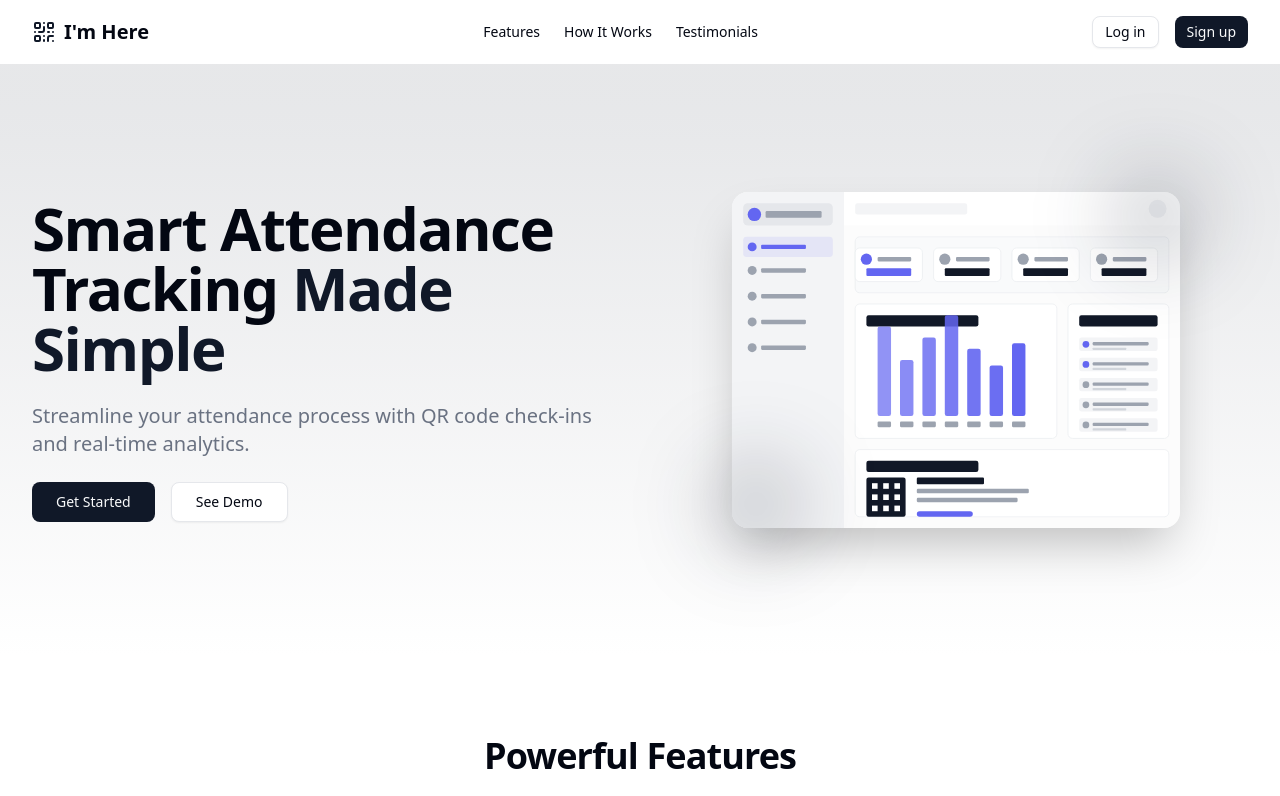
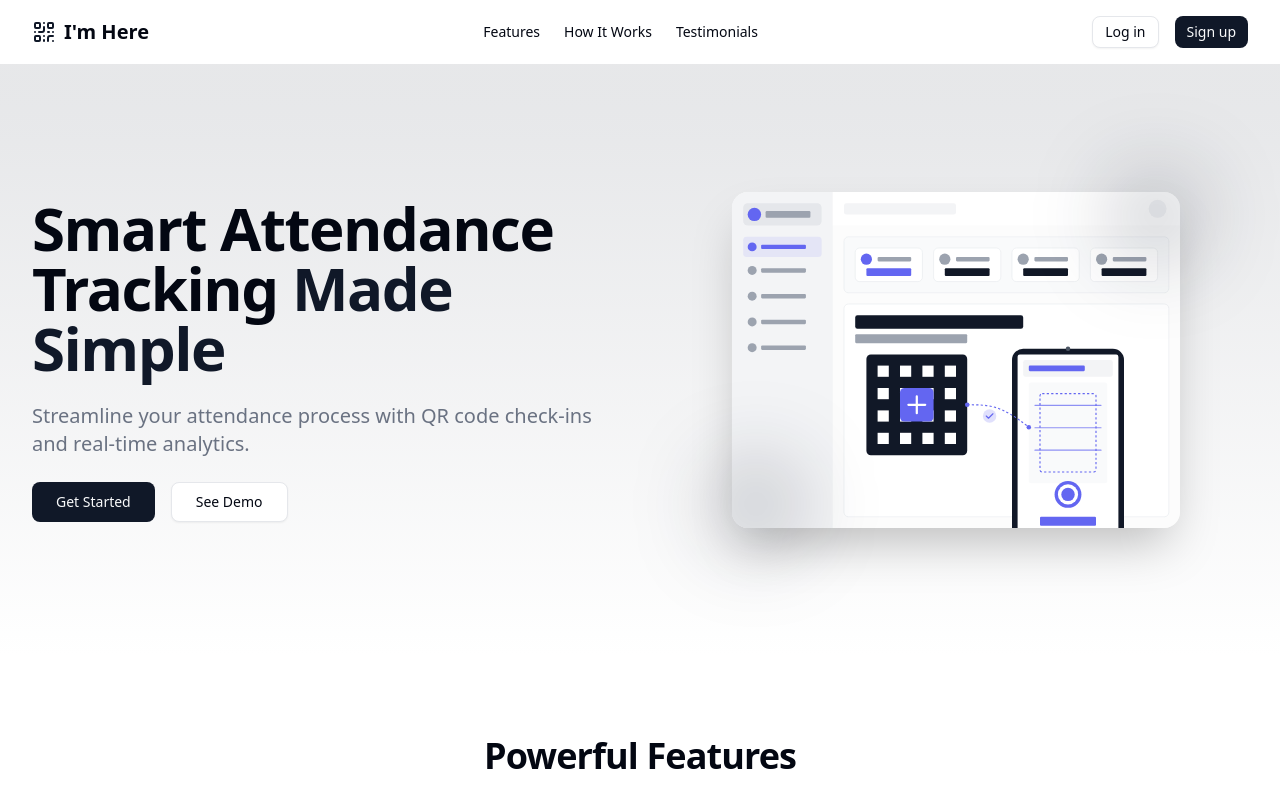
Before and after one commit to yasandu0505/i-am-here, a Next.js app: page / in a window 1280 px wide. Shown: the top 796 px of the page. Built offline with nearby package versions, Linux system fonts and the light colour scheme.

Commit message:
refactor: redesigned the svg - dahsboard preview

```diff
--- a/public/dashboard-preview.tsx
+++ b/public/dashboard-preview.tsx
@@ -14,13 +14,13 @@ export default function DashboardPreview() {
       <rect width="800" height="600" rx="12" fill="#FCFCFC" />
 
       {/* Sidebar */}
-      <rect x="0" y="0" width="200" height="600" fill="#F3F4F6" />
-      <rect x="20" y="20" width="160" height="40" rx="8" fill="#E5E7EB" />
+      <rect x="0" y="0" width="180" height="600" fill="#F3F4F6" />
+      <rect x="20" y="20" width="140" height="40" rx="8" fill="#E5E7EB" />
       <circle cx="40" cy="40" r="12" fill="#6366F1" />
-      <rect x="60" y="34" width="100" height="12" rx="2" fill="#9CA3AF" />
+      <rect x="60" y="34" width="80" height="12" rx="2" fill="#9CA3AF" />
 
       {/* Sidebar Menu Items */}
-      <rect x="20" y="80" width="160" height="36" rx="6" fill="#6366F1" opacity="0.1" />
+      <rect x="20" y="80" width="140" height="36" rx="6" fill="#6366F1" opacity="0.1" />
       <circle cx="36" cy="98" r="8" fill="#6366F1" />
       <rect x="52" y="94" width="80" height="8" rx="2" fill="#6366F1" />
 
@@ -33,12 +33,12 @@ export default function DashboardPreview() {
       ))}
 
       {/* Top Navigation */}
-      <rect x="200" y="0" width="600" height="60" fill="#FFFFFF" />
-      <rect x="220" y="20" width="200" height="20" rx="4" fill="#F3F4F6" />
+      <rect x="180" y="0" width="620" height="60" fill="#FFFFFF" />
+      <rect x="200" y="20" width="200" height="20" rx="4" fill="#F3F4F6" />
       <circle cx="760" cy="30" r="16" fill="#F3F4F6" />
 
-      {/* Main Content */}
-      <rect x="220" y="80" width="560" height="100" rx="8" fill="#F9FAFB" stroke="#E5E7EB" strokeWidth="1" />
+      {/* Main Content Area */}
+      <rect x="200" y="80" width="580" height="100" rx="8" fill="#F9FAFB" stroke="#E5E7EB" strokeWidth="1" />
 
       {/* Stats Cards */}
       {[0, 1, 2, 3].map((i) => (
@@ -59,66 +59,96 @@ export default function DashboardPreview() {
         </React.Fragment>
       ))}
 
-      {/* Attendance Chart */}
-      <rect x="220" y="200" width="360" height="240" rx="8" fill="#FFFFFF" stroke="#E5E7EB" strokeWidth="1" />
-      <rect x="240" y="220" width="200" height="20" rx="4" fill="#111827" />
-
-      {/* Chart Bars */}
-      {[0, 1, 2, 3, 4, 5, 6].map((i) => {
-        const height = [160, 100, 140, 180, 120, 90, 130][i]
-        return (
-          <React.Fragment key={i}>
-            <rect
-              x={260 + i * 40}
-              y={400 - height}
-              width="24"
-              height={height}
-              rx="4"
-              fill="#6366F1"
-              opacity={0.7 + i * 0.05}
-            />
-            <rect x={260 + i * 40} y="410" width="24" height="10" rx="2" fill="#9CA3AF" />
-          </React.Fragment>
-        )
-      })}
-
-      {/* Recent Activity */}
-      <rect x="600" y="200" width="180" height="240" rx="8" fill="#FFFFFF" stroke="#E5E7EB" strokeWidth="1" />
-      <rect x="620" y="220" width="140" height="20" rx="4" fill="#111827" />
-
-      {/* Activity Items */}
-      {[0, 1, 2, 3, 4].map((i) => (
-        <React.Fragment key={i}>
-          <rect x="620" y={260 + i * 36} width="140" height="24" rx="4" fill="#F3F4F6" />
-          <circle cx="632" cy={272 + i * 36} r="6" fill={i < 2 ? "#6366F1" : "#9CA3AF"} />
-          <rect x="644" y={268 + i * 36} width="100" height="6" rx="2" fill="#9CA3AF" />
-          <rect x="644" y={278 + i * 36} width="60" height="4" rx="1" fill="#D1D5DB" />
-        </React.Fragment>
-      ))}
-
-      {/* QR Code Section */}
-      <rect x="220" y="460" width="560" height="120" rx="8" fill="#FFFFFF" stroke="#E5E7EB" strokeWidth="1" />
-      <rect x="240" y="480" width="200" height="20" rx="4" fill="#111827" />
+      {/* Central QR Code and Mobile Phone Illustration */}
+      <rect x="200" y="200" width="580" height="380" rx="8" fill="#FFFFFF" stroke="#E5E7EB" strokeWidth="1" />
+      <rect x="220" y="220" width="300" height="24" rx="4" fill="#111827" />
+      <rect x="220" y="254" width="200" height="16" rx="2" fill="#9CA3AF" />
 
       {/* QR Code */}
-      <rect x="240" y="510" width="70" height="70" rx="4" fill="#111827" />
+      <rect x="240" y="290" width="180" height="180" rx="8" fill="#111827" />
 
-      {/* QR Code Pattern */}
-      <rect x="250" y="520" width="10" height="10" fill="#FFFFFF" />
-      <rect x="270" y="520" width="10" height="10" fill="#FFFFFF" />
-      <rect x="290" y="520" width="10" height="10" fill="#FFFFFF" />
-      <rect x="250" y="540" width="10" height="10" fill="#FFFFFF" />
-      <rect x="270" y="540" width="10" height="10" fill="#FFFFFF" />
-      <rect x="290" y="540" width="10" height="10" fill="#FFFFFF" />
-      <rect x="250" y="560" width="10" height="10" fill="#FFFFFF" />
-      <rect x="270" y="560" width="10" height="10" fill="#FFFFFF" />
-      <rect x="290" y="560" width="10" height="10" fill="#FFFFFF" />
+      {/* QR Code Pattern - Larger and more detailed */}
+      <rect x="260" y="310" width="20" height="20" fill="#FFFFFF" />
+      <rect x="300" y="310" width="20" height="20" fill="#FFFFFF" />
+      <rect x="340" y="310" width="20" height="20" fill="#FFFFFF" />
+      <rect x="380" y="310" width="20" height="20" fill="#FFFFFF" />
 
-      {/* QR Code Info */}
-      <rect x="330" y="510" width="120" height="12" rx="2" fill="#111827" />
-      <rect x="330" y="530" width="200" height="8" rx="2" fill="#9CA3AF" />
-      <rect x="330" y="546" width="180" height="8" rx="2" fill="#9CA3AF" />
-      <rect x="330" y="570" width="100" height="10" rx="5" fill="#6366F1" />
+      <rect x="260" y="350" width="20" height="20" fill="#FFFFFF" />
+      <rect x="300" y="350" width="20" height="20" fill="#FFFFFF" />
+      <rect x="340" y="350" width="20" height="20" fill="#FFFFFF" />
+      <rect x="380" y="350" width="20" height="20" fill="#FFFFFF" />
+
+      <rect x="260" y="390" width="20" height="20" fill="#FFFFFF" />
+      <rect x="300" y="390" width="20" height="20" fill="#FFFFFF" />
+      <rect x="340" y="390" width="20" height="20" fill="#FFFFFF" />
+      <rect x="380" y="390" width="20" height="20" fill="#FFFFFF" />
+
+      <rect x="260" y="430" width="20" height="20" fill="#FFFFFF" />
+      <rect x="300" y="430" width="20" height="20" fill="#FFFFFF" />
+      <rect x="340" y="430" width="20" height="20" fill="#FFFFFF" />
+      <rect x="380" y="430" width="20" height="20" fill="#FFFFFF" />
+
+      {/* QR Code Center Logo */}
+      <rect x="300" y="350" width="60" height="60" rx="8" fill="#6366F1" />
+      <path d="M330 365 L330 395 M315 380 L345 380" stroke="#FFFFFF" strokeWidth="4" strokeLinecap="round" />
+
+      {/* Mobile Phone */}
+      <rect x="500" y="280" width="200" height="360" rx="20" fill="#111827" />
+      <rect x="510" y="290" width="180" height="320" rx="4" fill="#FFFFFF" />
+
+      {/* Phone Camera */}
+      <circle cx="600" cy="280" r="4" fill="#4B5563" />
+
+      {/* Phone Home Button */}
+      <rect x="580" y="620" width="40" height="10" rx="5" fill="#4B5563" />
+
+      {/* Phone Screen Content */}
+      <rect x="520" y="300" width="160" height="30" rx="4" fill="#F3F4F6" />
+      <rect x="530" y="310" width="100" height="10" rx="2" fill="#6366F1" />
+
+      {/* Camera Viewfinder */}
+      <rect x="530" y="340" width="140" height="180" rx="4" fill="#F9FAFB" />
+
+      {/* Scan Animation Lines */}
+      <rect x="540" y="380" width="120" height="2" rx="1" fill="#6366F1" opacity="0.7" />
+      <rect x="540" y="420" width="120" height="2" rx="1" fill="#6366F1" opacity="0.7" />
+      <rect x="540" y="460" width="120" height="2" rx="1" fill="#6366F1" opacity="0.7" />
+
+      {/* Scan Frame */}
+      <rect
+        x="550"
+        y="360"
+        width="100"
+        height="140"
+        rx="4"
+        stroke="#6366F1"
+        strokeWidth="2"
+        strokeDasharray="4 4"
+        fill="none"
+      />
+
+      {/* Scan Button */}
+      <circle cx="600" cy="540" r="24" fill="#6366F1" />
+      <circle cx="600" cy="540" r="18" fill="#FFFFFF" />
+      <circle cx="600" cy="540" r="12" fill="#6366F1" />
+
+      {/* Scan Status Text */}
+      <rect x="550" y="580" width="100" height="16" rx="2" fill="#6366F1" />
+
+      {/* Connection Lines between QR and Phone */}
+      <path d="M420 380 C460 380, 480 380, 530 420" stroke="#6366F1" strokeWidth="2" strokeDasharray="4 4" />
+      <circle cx="420" cy="380" r="4" fill="#6366F1" />
+      <circle cx="530" cy="420" r="4" fill="#6366F1" />
+
+      {/* Success Checkmark */}
+      <circle cx="460" cy="400" r="12" fill="#6366F1" opacity="0.2" />
+      <path
+        d="M454 400 L458 404 L466 396"
+        stroke="#6366F1"
+        strokeWidth="2"
+        strokeLinecap="round"
+        strokeLinejoin="round"
+      />
     </svg>
   )
 }
```
